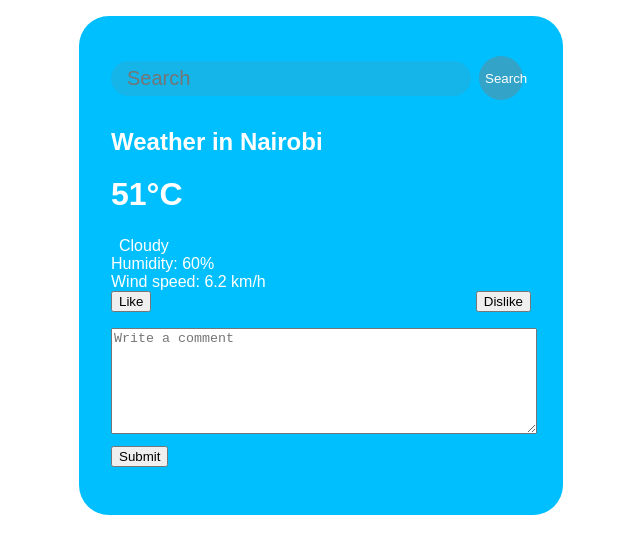
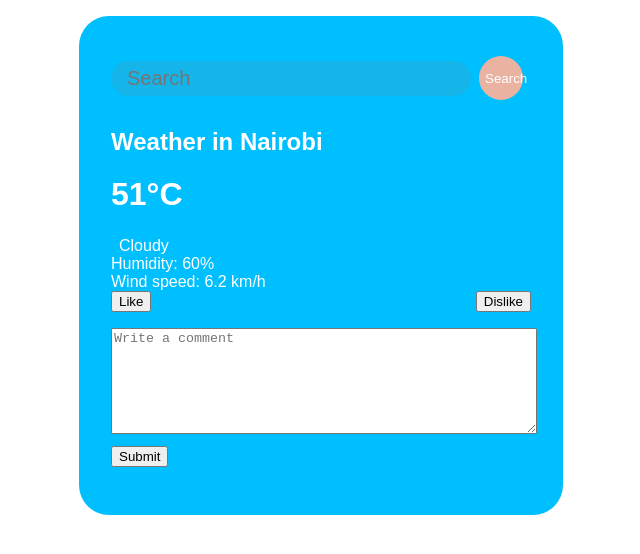
Before and after one commit to MISSACK/Weather-App-Phase1-Project, a plain HTML site: page index.html in a window 1280 px wide. In both pictures the pointer is over the button "Search". Shown: the whole page, without its empty margins (319-959 px from the left). Drawn offline with Linux system fonts and the light colour scheme; no server answers.

Commit message:
styled search button hover in css

```diff
--- a/style.css
+++ b/style.css
@@ -49,7 +49,7 @@ input.search-input {
 }
 
 button.search-button:hover {
-    background: #7c7c7c6b;
+    background-color: #EAB2A0;
 }
 
 h1.temperature {
```
